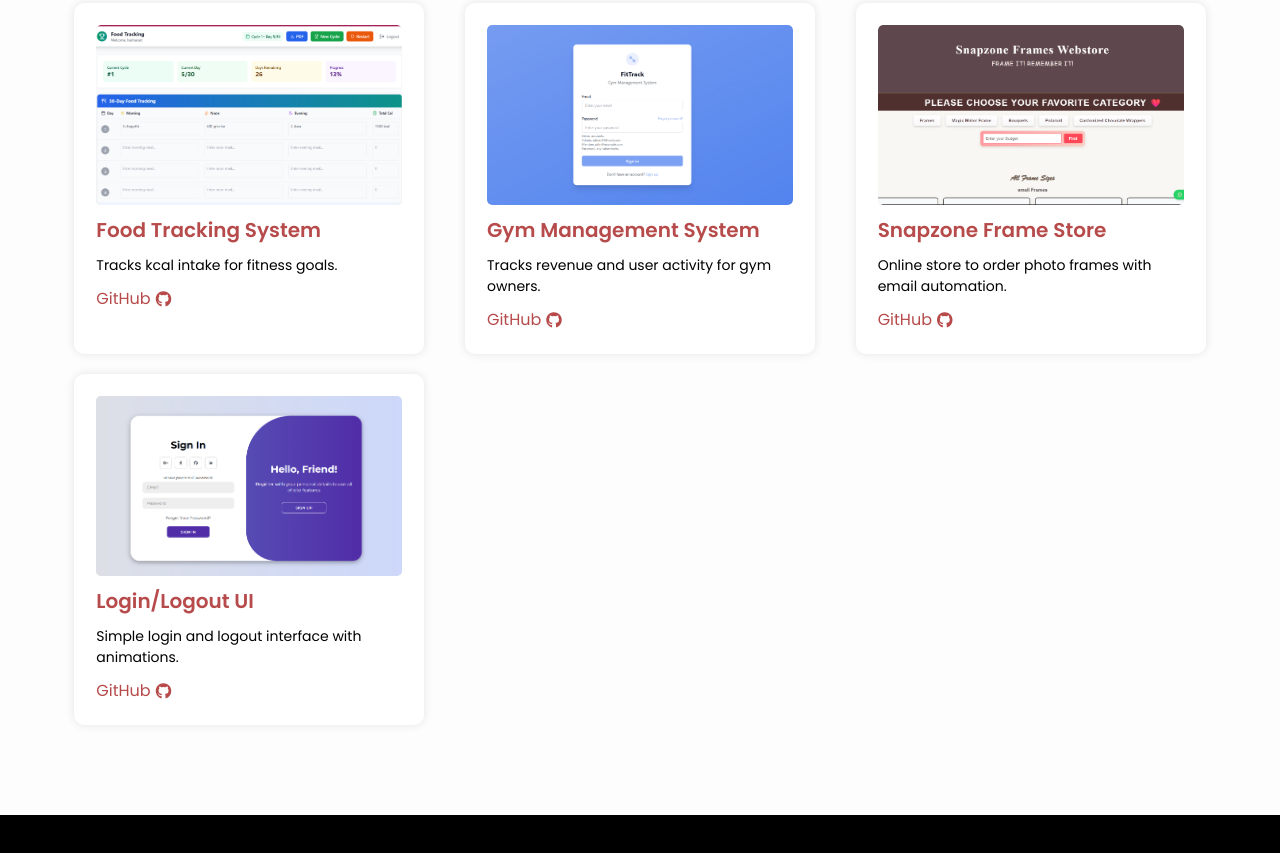
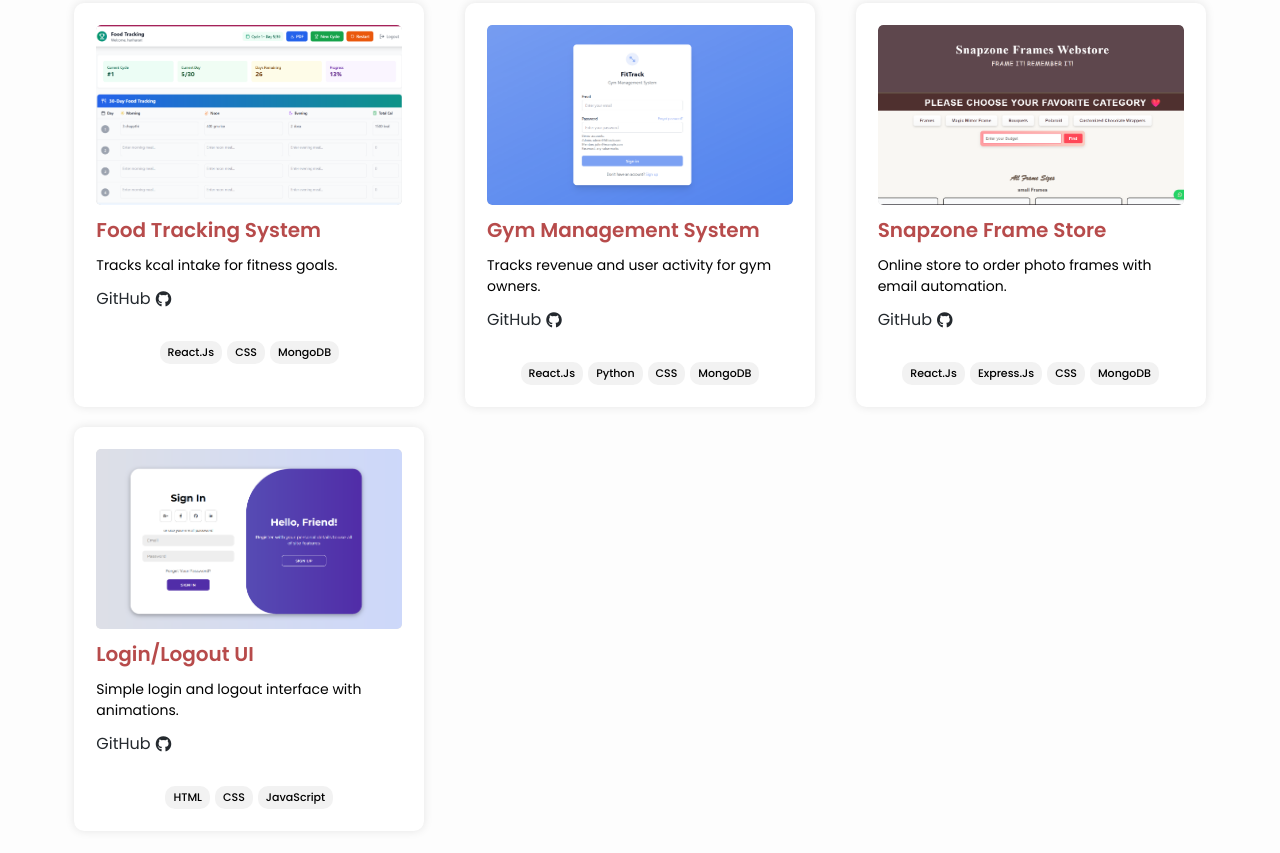
Before and after one commit to hariharan2701-IT/my_portflio_hariharan, a plain HTML site: page index.html in a window 1280 px wide. Shown: the part 1497-2350 px from the top of the page. Before the commit the page ends 2312 px from the top, so only its background shows below. Drawn offline with nearby package versions, Linux system fonts and the light colour scheme.

Commit message:
Project added .

```diff
--- a/index.html
+++ b/index.html
@@ -68,6 +68,7 @@
         <div class="skill"><i class="fas fa-database sql-icon"></i><p>SQL</p></div>
       </div>
     </section>
+
 <section id="projects-section" class="projects">
   <h2>Projects</h2>
   <div class="project-grid">
@@ -82,8 +83,11 @@
         <a href="https://github.com/hariharan2701-IT/Food_Tracking.git" target="_blank">
           GitHub <i class="fa-brands fa-github"></i>
         </a>
-        <!-- Or keep locked -->
-        <!-- <span class="locked"><i class="fa-solid fa-lock"></i> GitHub: Locked</span> -->
+      </div>
+      <div class="project-tech">
+        <span>React.Js</span>
+        <span>CSS</span>
+        <span>MongoDB</span>
       </div>
     </div>
 
@@ -98,6 +102,12 @@
           GitHub <i class="fa-brands fa-github"></i>
         </a>
       </div>
+      <div class="project-tech">
+        <span>React.Js</span>
+        <span>Python</span>
+        <span>CSS</span>
+        <span>MongoDB</span>
+      </div>
     </div>
 
     <div class="project-card">
@@ -110,6 +120,12 @@
         <a href="https://github.com/hariharan2701-IT/snapzone_frames_final-year.git" target="_blank">
           GitHub <i class="fa-brands fa-github"></i>
         </a>
+      </div>
+      <div class="project-tech">
+        <span>React.Js</span>
+        <span>Express.Js</span>
+        <span>CSS</span>
+        <span>MongoDB</span>
       </div>
     </div>
 
@@ -124,10 +140,16 @@
           GitHub <i class="fa-brands fa-github"></i>
         </a>
       </div>
+      <div class="project-tech">
+        <span>HTML</span>
+        <span>CSS</span>
+        <span>JavaScript</span>
+      </div>
     </div>
 
   </div>
 </section>
+
 
     <script>
       const texts = ["Python Developer", "React Developer"];
--- a/style.css
+++ b/style.css
@@ -438,12 +438,15 @@ span {
     padding: 0.8rem 2rem;
   }
 }
+/* Importing Google Font */
+@import url('https://fonts.googleapis.com/css2?family=Poppins:wght@100;200;300;400;500;600;700&display=swap');
+
 /* Project Section Styles */
 .projects {
   background-color: #fdfdfd;
   color: #000000;
   text-align: center;
-  padding: 8rem 5% 9rem 5%; /* reduced top padding */
+  padding: 8rem 5% 9rem 5%;
   margin-top: -32rem;
 }
 
@@ -514,6 +517,7 @@ span {
   justify-content: center;
   align-items: center;
 }
+
 .project-image img {
   width: 100%;
   height: 100%;
@@ -529,7 +533,7 @@ span {
 
 .project-links a {
   font-size: 1.6rem;
-  color: #b74b4b;
+  color: #24292e; /* original GitHub color */
   text-decoration: none;
   display: inline-flex;
   align-items: center;
@@ -537,11 +541,32 @@ span {
 }
 
 .project-links a:hover {
-  color: #ff69b4;
+  color: #000000;
 }
 
 .project-links i {
   margin-left: 0.5rem;
+}
+
+/* Tech stack icons below GitHub */
+.project-tech {
+  margin-top: 3rem;
+  display: flex;
+  flex-wrap: wrap;
+  justify-content: center;
+  gap: 0.5rem;
+  font-size: 1.2rem;
+  color: #555;
+  font-weight: 500;
+}
+
+.project-tech span {
+  background-color: #f2f2f2;
+  padding: 0.3rem 0.8rem;
+  border-radius: 1rem;
+  font-size: 1.1rem;
+  display: inline-block;
+  color: #000000;
 }
 
 /* Locked GitHub Link Style */
```
